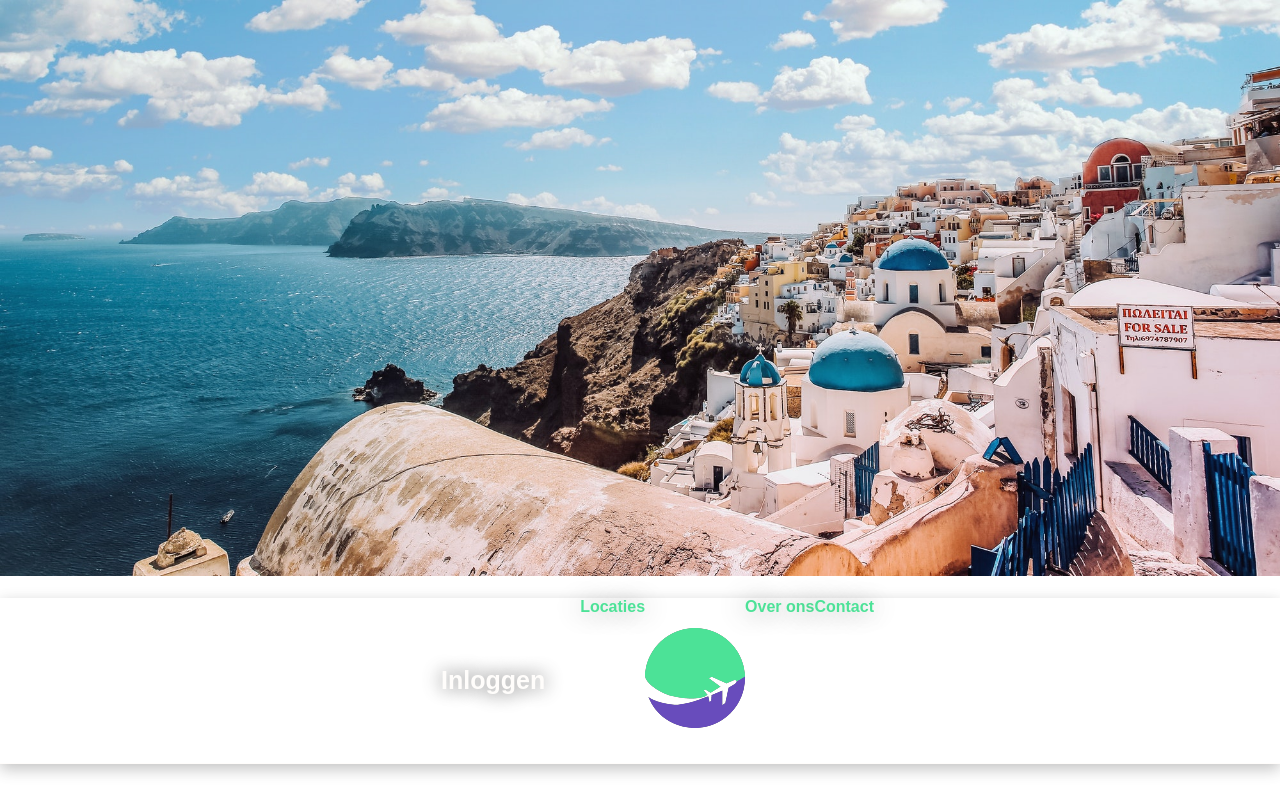
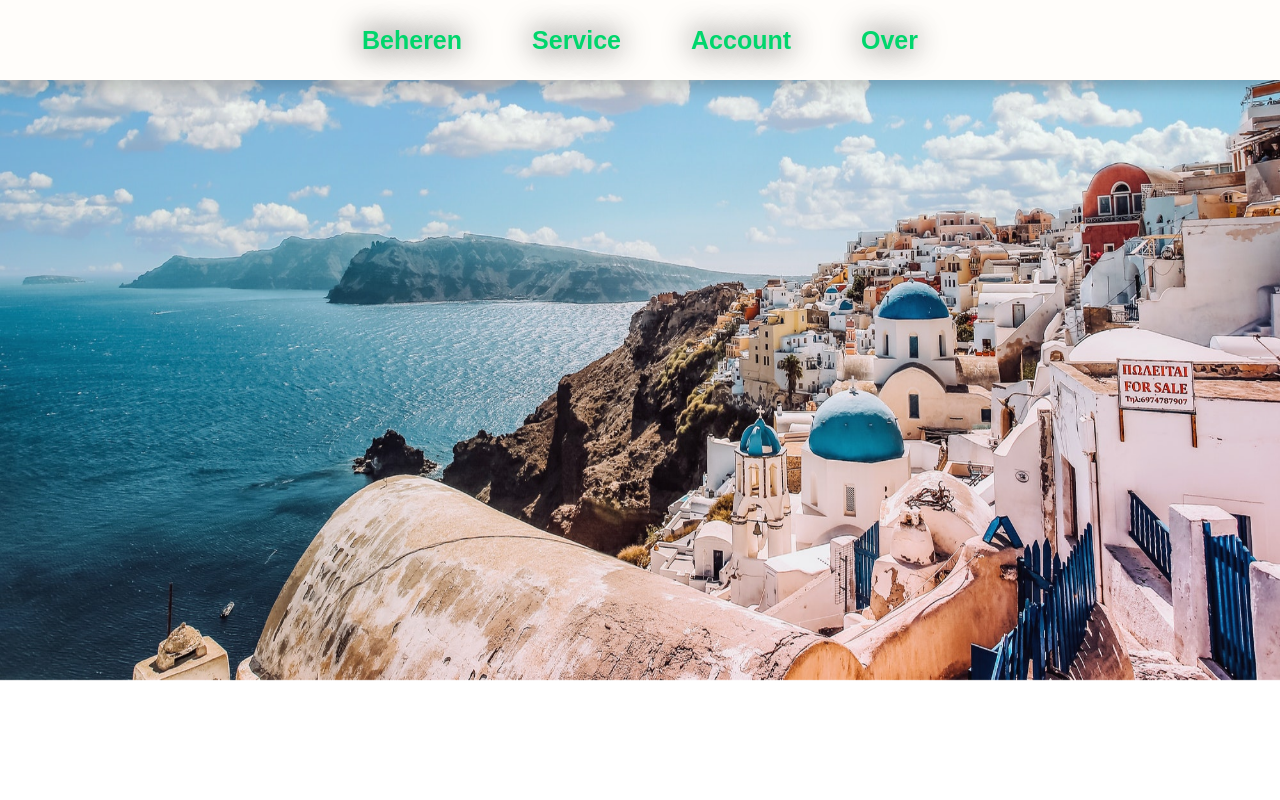
Before and after one commit to ililuab/Book-and-Go, a PHP site: page /locaties.php in a window 1280 px wide. Run offline with PHP 8.4, Linux system fonts and the light colour scheme; some web fonts are replaced.

Commit message:
2 changes (#28)
* php toegevoegt css toegevoegt

* pagina's toegevoegt + standaart header toegevoegt (niet definitief)

* Dashboard Login+Registreren

* admin page toegevoegd

* begonnen aan over ons page

* new pr

* NEW PR TEST

* dashboard fixes

* dashboard bugs

* kan inloggen via elke page

* Boeken, calender fixed, vluchten aangepast, header dashboard url aangepast

* x

* inloggen verandert (html del)

* boekenredirect extra elseif

* vluchten changes

* vluchten changes front

* link-icon, delete mijnaccount

* vluchten en contact verandert

* javascript accordion, contact changes, vluchten

* vluchten

* contact

* contact, vuchten .php changes

* contact, index, klantenservices, overons ,vluchten changes

* contact locaties verandert

Co-authored-by: ililuab <1194420@student.roc-nijmegen.nl>
Co-authored-by: ililuab <94444127+ililuab@users.noreply.github.com>

```diff
--- a/css/styles.css
+++ b/css/styles.css
@@ -648,7 +648,7 @@ svg {
 
 .contact-page-text {
   color: black;
-  font-size: 18px;
+  font-size: 23px;
   line-height: 1.489;
   font-weight: bold;
 }
--- a/main/locaties.php
+++ b/main/locaties.php
@@ -15,18 +15,18 @@
 
 <body>
     <main>
-        <div class="header-img" src="../media/oldbackground.jpg" alt="Snow" style="width:100%;">
+
         <div class="slideshow-container">
             <div class="mySlides fade">
-                    <img src="../media/vacationpicture1.jpg" style="width:100%">
+                <img src="../media/vacationpicture1.jpg" style="width:100%; height:85vh;">
             </div>
 
             <div class="mySlides fade">
-                    <img src="../media/vacationpicture2.jpg" style="width:100%">
+                <img src="../media/vacationpicture2.jpg" style="width:100%; height:85vh">
             </div>
 
             <div class="mySlides fade">
-                    <img src="../media/vacationpicture3.jpg" style="width:100%">
+                <img src="../media/vacationpicture3.jpg" style="width:100%; height:85vh">
             </div>
         </div>
         <div style="text-align:center">
@@ -34,24 +34,45 @@
             <span class="dot"></span>
             <span class="dot"></span>
         </div>
-        </div>
-        <br>
-        <div class="top-center">
-
-
-            <div class="header">
-
+        <div class="slideshow-overlay">
+            <div class="header_vlucht_resultaten">
+                <div class="headertext_vlucht_resultatenOuter">
+                    <div class="headertext_vlucht_resultaten">
                         <div class="dropdown">
-                    <a href="../main/account.php" class="dropbtn">Inloggen</a>
+                            <div class="Header-links">Beheren</div>
                             <div class="dropdown-content">
-                        <a href="../main/dashboard.php">Dashboard</a>
+                                <div><a href="index.php">Vlucht boeken</a></div>
+                                <div><a href="dashboard.php">Vlucht wijzigen</a></div>
+                                <div><a href="dashboard.php">Vlucht annuleren</a></div>
                             </div>
                         </div>
-                <a class="Header-links" href="../main/locaties.php">Locaties</a>
-                <a href="index.php"><img class="Header-Logo" src="../media/BookAndGoLogo.jpg" alt="Logo bookandgo"></a>
-                <a class="Header-links" href="../main/over_ons.php">Over ons</a>
-                <a class="Header-links" href="../main/contact.php">Contact</a>
+                        <div class="dropdown">
+                            <div class="Header-links">Service</div>
+                            <div class="dropdown-content">
+                                <div><a href="klantenservice.php">Klantenservice</a></div>
+                                <div><a href="contact.php">Contact</a></div>
                             </div>
+                        </div>
+                        <div class="dropdown">
+                            <div class="Header-links">Account</div>
+                            <div class="dropdown-content">
+                                <div><a href="dashboard.php">Dashboard</a></div>
+                                <div><a href="account.php">Inloggen</a></div>
+                            </div>
+                        </div>
+                        <div class="dropdown">
+                            <div class="Header-links">Over</div>
+                            <div class="dropdown-content">
+                                <div><a href="locaties.php">Locaties</a></div>
+                                <div><a href="over_ons.php">Over ons</a></div>
+
+                            </div>
+                        </div>
+                    </div>
+                </div>
+            </div>
+            <div class="spacer"></div>
+
     </main>
     <script src="../js/main.js"></script>
 
```
Lines whose indentation alone changed are shown as unchanged.
